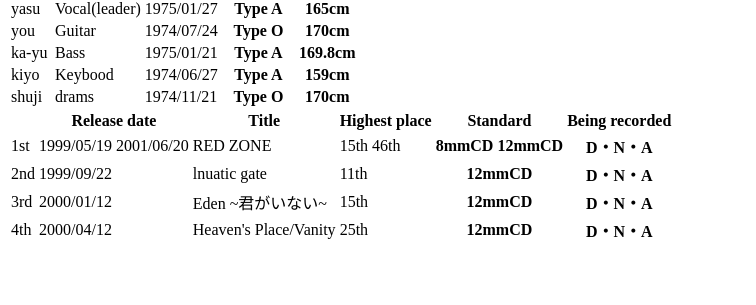
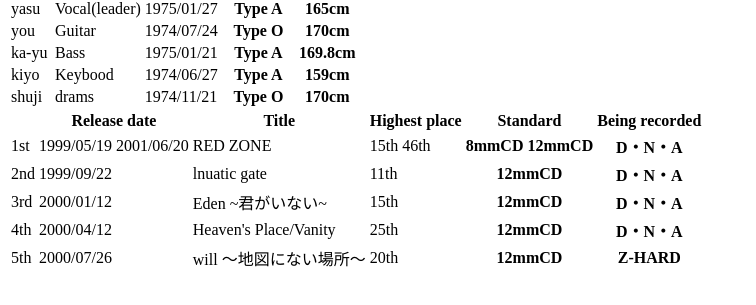
Before and after one commit to ippei-osumi/Test-project, a plain HTML site: page index.html in a window 1280 px wide. Shown: the part 91-396 px from the top of the page, without its empty margins (0-756 px from the left). Drawn offline with Linux system fonts and the light colour scheme.

Commit message:
5th single追加

```diff
--- a/index.html
+++ b/index.html
@@ -89,6 +89,14 @@
    <th>12mmCD</th>
    <th>D・N・A</th>
 </tr>
+<tr>
+  <td>5th</td>
+  <td>2000/07/26</td>
+  <td>will ～地図にない場所～</td>
+  <td>20th</td>
+  <th>12mmCD</th>
+  <th>Z-HARD</th>
+</tr>
   </table>
 
 </body>
```
